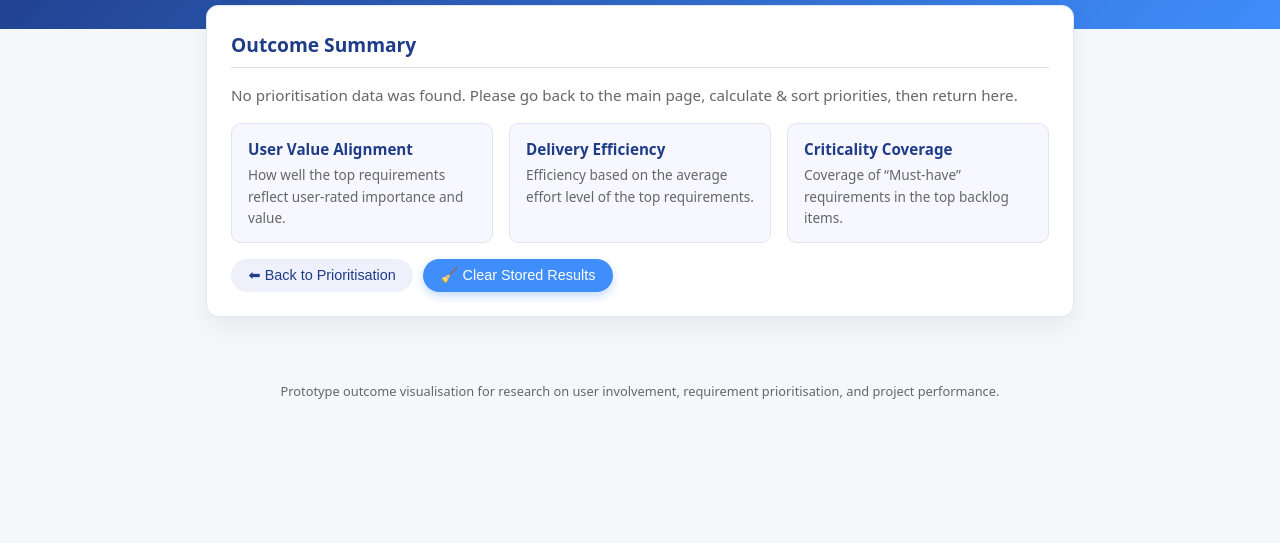
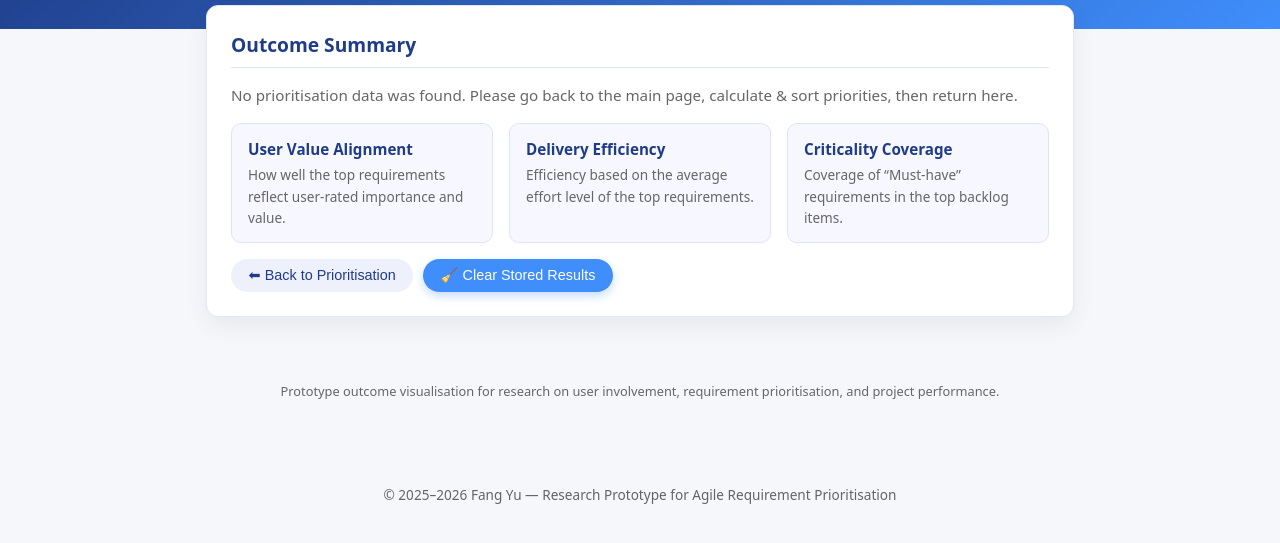
Before and after one commit to Zux12/agile-prioritisation-tool, a plain HTML site: page outcome.html in a window 1280 px wide. Shown: the part 107-650 px from the top of the page. Drawn offline with Linux system fonts and the light colour scheme.

Commit message:
Update outcome.html

```diff
--- a/outcome.html
+++ b/outcome.html
@@ -331,5 +331,10 @@
 
   loadMetrics();
 </script>
+
+  <footer style="text-align:center; padding:1.2rem; margin-top:2rem; font-size:0.85rem; color:#555; opacity:0.9;">
+  © 2025–2026 Fang Yu — Research Prototype for Agile Requirement Prioritisation
+</footer>
+
 </body>
 </html>
```
